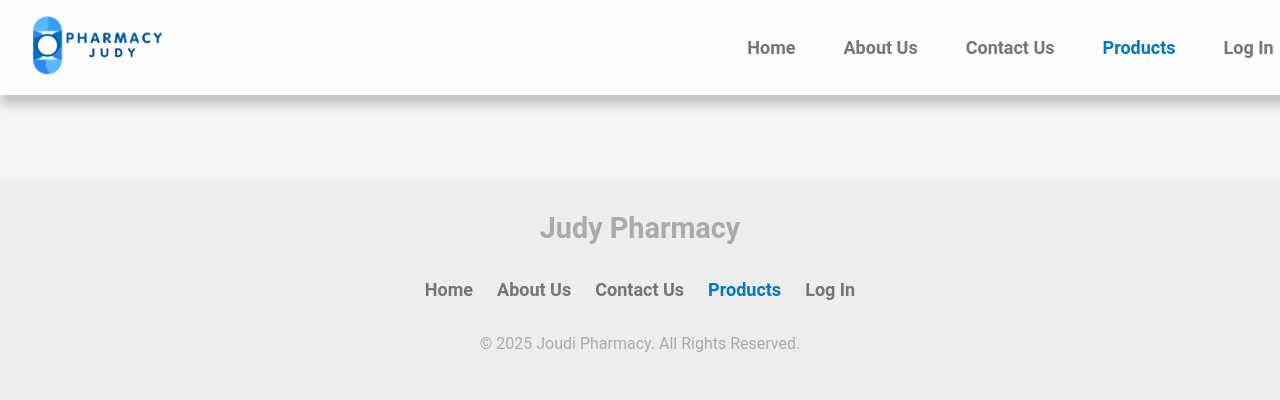
After one commit to Marwan-Kanaan/Judy-Pharmacy, a PHP site: page /products.php in a window 1280 px wide. The commit adds this page. Shown: the top 400 px of the page. Run offline with PHP 8.4, Linux system fonts and the light colour scheme; data that the repository does not hold is empty.

Commit message:
add animation to the index home page , to implement the rest of the index pages + start with the product implementation

```diff
--- a/admin/users/view_all_users.php
+++ b/admin/users/view_all_users.php
@@ -333,7 +333,8 @@ $conn->close(); // Close the connection
                         <td><?php echo ucfirst($user['country']); ?></td>
                         <td class="actions">
                             <a href="edit_user.php?id=<?php echo $user['id']; ?>" class="edit">Edit</a>
-                            <a href="delete_user.php?id=<?php echo $user['id']; ?>">Delete</a>
+                            <a href="delete_user.php?id=<?php echo $user['id'];
+                            ?>">Delete</a>
                         </td>
                     </tr>
                 <?php } ?>
--- /dev/null
+++ b/products.php
@@ -0,0 +1,296 @@
+<?php
+session_start();
+include 'includes/connection.php';
+
+// Fetch products from the database
+$sql = "SELECT id, name, price, image_path FROM products LIMIT 12"; // Adjust limit as needed
+$result = $conn->query($sql);
+?>
+<!DOCTYPE html>
+<html lang="en">
+
+<head>
+    <meta charset="UTF-8">
+    <meta name="viewport" content="width=device-width, initial-scale=1.0">
+    <title>Products</title>
+    <style>
+        body {
+            font-family: "Roboto", sans-serif;
+            margin: 0;
+            padding: 0;
+            background-color: rgb(245, 245, 245);
+            /* Baby Blue Background */
+        }
+
+        .container {
+            max-width: 1200px;
+            margin: 0 auto;
+            padding: 20px;
+        }
+
+        header {
+            position: fixed;
+            top: 0;
+            left: 0;
+            width: 97%;
+            padding: 1rem 2rem;
+            background-color: rgba(253, 253, 253, 1);
+            /* Transparent White */
+            color: rgb(117, 117, 117);
+            z-index: 1000;
+            display: flex;
+            justify-content: space-between;
+            /* Logo on left, Nav on right */
+            align-items: center;
+            box-shadow: 0 10px 10px rgba(0, 0, 0, 0.2);
+            /* Subtle shadow for effect */
+        }
+
+        .logo-image {
+            width: 130px;
+            /* Adjust the width as needed */
+            height: auto;
+            /* Maintain aspect ratio */
+            object-fit: f;
+            /* Ensure the image fits within the given dimensions */
+        }
+
+        nav ul {
+            list-style: none;
+            padding: 0;
+            font-size: large;
+            display: flex;
+            gap: 3rem;
+            /* Adjust spacing */
+        }
+
+        nav ul li a {
+            text-decoration: none;
+            color: rgb(117, 117, 117);
+            font-weight: bold;
+            transition: color 0.3s ease, transform 0.2s ease;
+        }
+
+        nav ul li a:hover {
+            color: #0288d1;
+            transform: scale(1.05);
+            /* Small scale effect */
+        }
+
+        nav ul li a.active {
+            color: #0277bd;
+            /* Change color to a specific color, e.g., blue */
+            font-weight: bold;
+            /* Make the active link bold */
+            text-decoration: none;
+            /* Add an underline effect */
+            transition: all 0.3s ease;
+        }
+
+        nav ul li a.active:hover {
+            color: #01579b;
+            /* A darker shade on hover */
+        }
+
+        /* Custom Scrollbar Style */
+        * {
+            scrollbar-width: thin;
+            scrollbar-color: rgb(140, 186, 211) #e0f7fa;
+            /* Blue scrollbar with light blue track */
+        }
+
+        *::-webkit-scrollbar {
+            width: 8px;
+            /* Width of the scrollbar */
+        }
+
+        *::-webkit-scrollbar-track {
+            background: rgb(255, 255, 255);
+            /* Light blue track background */
+        }
+
+        *::-webkit-scrollbar-thumb {
+            background-color: rgb(255, 255, 255);
+            /* Blue scrollbar handle */
+            border-radius: 4px;
+            border: 2px solidrgb(255, 255, 255);
+            /* Border for modern look */
+        }
+
+        *::-webkit-scrollbar-thumb:hover {
+            background-color: rgb(255, 255, 255);
+            /* Darker blue on hover */
+        }
+
+        h1 {
+            text-align: center;
+            margin-bottom: 20px;
+        }
+
+        .product-grid {
+            display: grid;
+            grid-template-columns: repeat(auto-fill, minmax(250px, 1fr));
+            gap: 50px;
+            margin-top: 10dvb;
+        }
+
+        .product-card {
+            background-color: #fff;
+            padding: 20px;
+            border: 1px solid #ccc;
+            border-radius: 5px;
+            box-shadow: 0 2px 4px rgba(0, 0, 0, 0.1);
+            text-align: center;
+        }
+
+        .product-card img {
+            max-width: 100%;
+            height:auto;
+            border-radius: 10px;
+        }
+
+        .product-card h3 {
+            font-size: 18px;
+            margin: 10px 0;
+        }
+
+        .product-card p {
+            font-size: 16px;
+            color: #3498db;
+            font-weight: bold;
+        }
+
+        .product-card button {
+            background-color: #3498db;
+            color: white;
+            padding: 10px 15px;
+            border: none;
+            border-radius: 5px;
+            cursor: pointer;
+            font-size: 14px;
+        }
+
+        .product-card button:hover {
+            background-color: #2980b9;
+        }
+
+        .actions {
+            display: flex;
+            justify-content: space-between;
+            margin-top: 10px;
+        }
+
+        .actions a {
+            text-decoration: none;
+            color: white;
+        }
+
+        footer {
+            background-color: rgb(238, 237, 237);
+            color: rgb(170, 170, 170);
+            padding: 2rem 0;
+            text-align: center;
+        }
+
+        .footer-container {
+            display: flex;
+            flex-direction: column;
+            align-items: center;
+        }
+
+        .footer-logo h1 {
+            margin: 0;
+            font-size: 1.8rem;
+            margin-bottom: 1rem;
+        }
+
+        .footer-nav ul {
+            list-style: none;
+            padding: 0;
+            display: flex;
+            gap: 1.5rem;
+        }
+
+        .footer-nav ul li a {
+            text-decoration: none;
+            color: rgb(117, 117, 117);
+            font-weight: bold;
+        }
+
+        .footer-nav ul li a:hover {
+            color: #0288d1;
+        }
+
+        .footer-copy {
+            margin-top: 1rem;
+            font-size: 0.9rem;
+        }
+    </style>
+</head>
+
+<body>
+
+    <section class="hero">
+        <header>
+            <div class="logo">
+                <img src="images/static/backgrounds/logo.png" alt="Joudi Pharmacy Logo" class="logo-image">
+            </div>
+
+            <nav>
+                <ul>
+                    <li><a href="index.php" >Home</a></li>
+                    <li><a href="about.php">About Us</a></li>
+                    <li><a href="contact.php">Contact Us</a></li>
+                    <li><a href="products.php" class="active">Products</a></li>
+                    <li><a href="login.php">Log In</a></li>
+                </ul>
+            </nav>
+        </header>
+    </section>
+
+    <div class="container">
+        <h1>Our Products</h1>
+        <div class="product-grid">
+            <?php while ($row = $result->fetch_assoc()) { ?>
+                <div class="product-card">
+                    <img src="<?php echo $row['image_path']; ?>" alt="Product Image">
+                    <h3><?php echo htmlspecialchars($row['name']); ?></h3>
+                    <p>$<?php echo number_format($row['price'], 2); ?></p>
+                    <div class="actions">
+                        <button>
+                            <a href="product_details.php?id=<?php echo $row['id']; ?>">View Details</a>
+                        </button>
+                        <button onclick="addToCart(<?php echo $row['id']; ?>)">Add to Cart</button>
+                    </div>
+                </div>
+            <?php } ?>
+        </div>
+    </div>
+
+    <footer>
+        <div class="footer-container">
+            <div class="footer-logo">
+                <h1>Judy Pharmacy</h1>
+            </div>
+
+            <nav class="footer-nav">
+                <ul>
+                    <li><a href="index.php" >Home</a></li>
+                    <li><a href="about.php">About Us</a></li>
+                    <li><a href="contact.php">Contact Us</a></li>
+                    <li><a href="products.php" class="active">Products</a></li>
+                    <li><a href="login.php">Log In</a></li>
+                </ul>
+            </nav>
+        </div>
+        <div class="footer-rights">
+            <p>&copy; <?= date('Y') ?> Joudi Pharmacy. All Rights Reserved.</p>
+        </div>
+    </footer>
+
+</body>
+
+</html>
+<?php
+$conn->close();
+?>
```
Also changed, not shown: index.php (+95 -1 lines).
